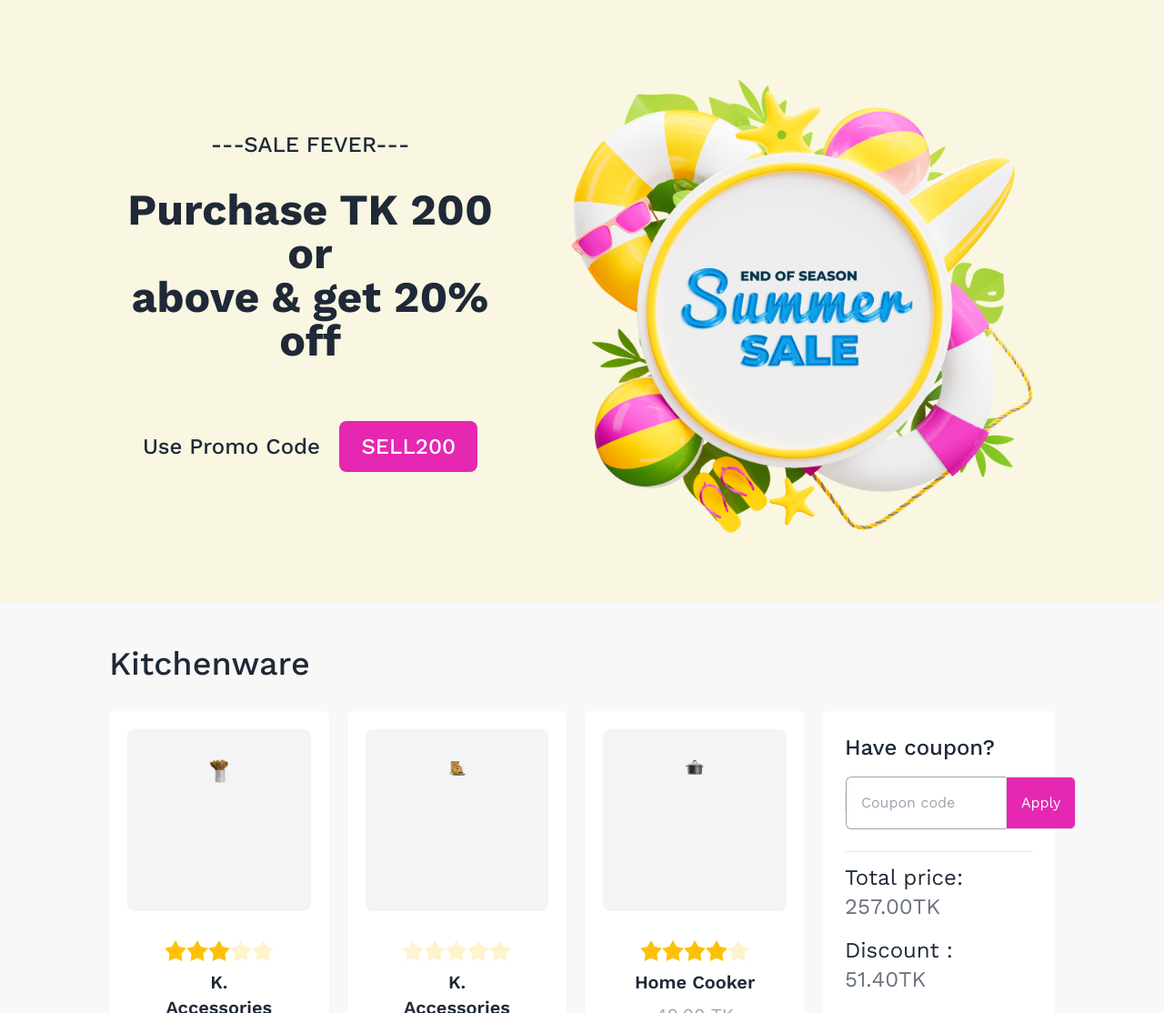
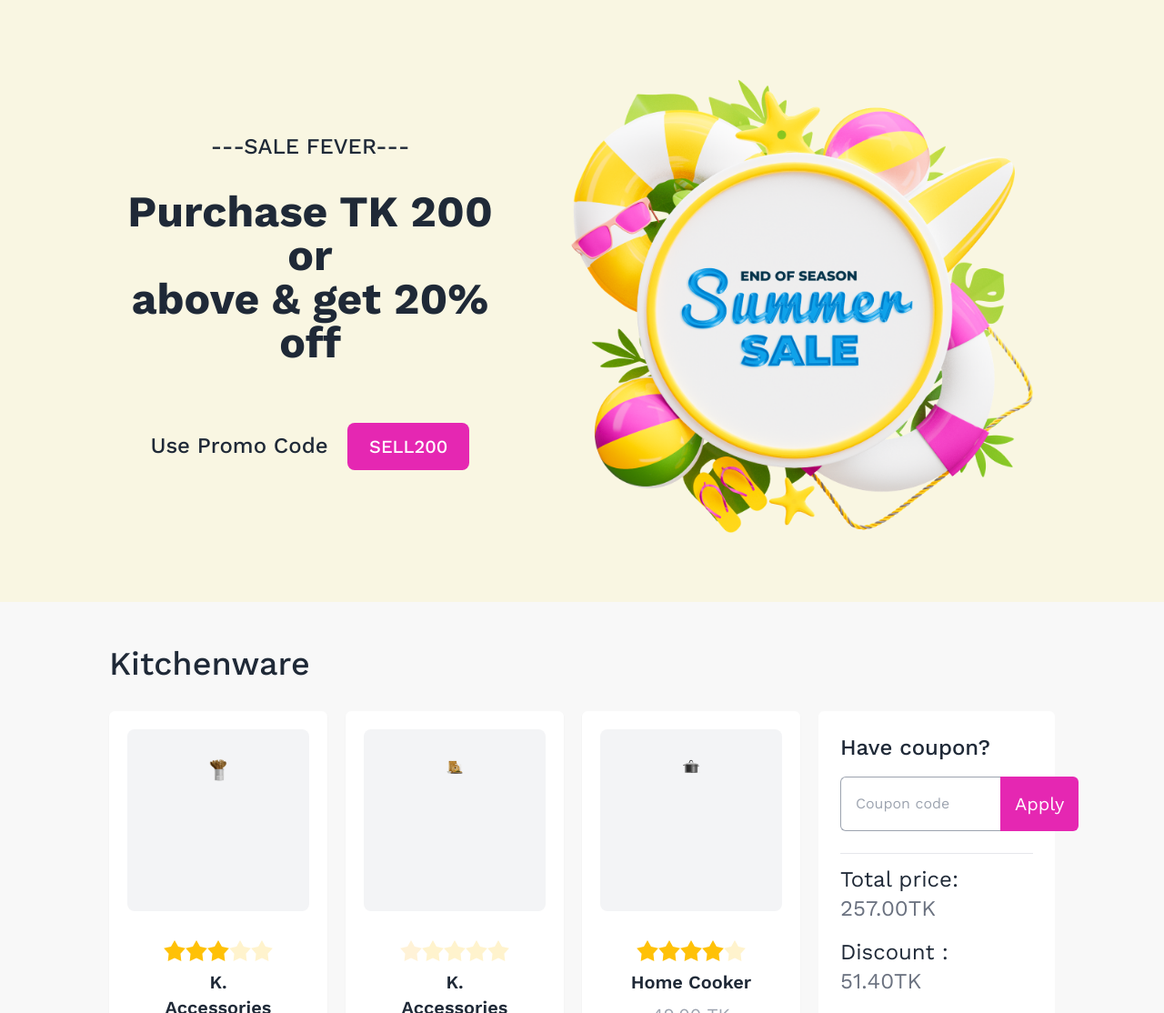
Before and after one commit to AsibHasanRiyad/summer-sale, a plain HTML site: page index.html in a window 1280 px wide. Shown: the top 1114 px of the page at 91% size. Drawn offline with nearby package versions, Linux system fonts and the light colour scheme.

Commit message:
respnsive fixed

```diff
--- a/index.html
+++ b/index.html
@@ -27,7 +27,7 @@
                     above & get 20% off
                 </h1>
                 <p class="inline text-md md:text-2xl font-medium mr-4">Use Promo Code</p>
-                <button class="bg-[#E527B2] text-md lg:text-2xl text-white font-medium px-6 py-3 mt-4 hover:bg-[#ee4bc2] rounded-lg">SELL200</button>
+                <button class="bg-[#E527B2] text-md lg:text-xl text-white font-medium px-6 py-3 mt-4 hover:bg-[#ee4bc2] rounded-lg">SELL200</button>
             </div>
             <div>
                 <img class="w-[607px]" src="images/Summer1.png" alt="">
@@ -193,12 +193,10 @@
             <div class="w-[100%] lg:w-[25%] ">
                 <div class="bg-white rounded-md p-6 text-center lg:text-start">
                     <h1 class="text-2xl font-medium mb-4">Have coupon?</h1>
-                    <div class=" rounded-md">
-                        <label class="lg:relative border " for="">
-                            <input class="p-4 rounded-l-md border-y border-l border-gray-400 w-44" type="text" placeholder="Coupon code">
-                            <button class="bg-[#E527B2] text-white p-4 lg:absolute rounded-r-md border ">Apply</button>
-                            </label>
-                    </div>
+                    <div class="btn-group">
+                        <input class="p-4 rounded-l-md border-y border-l border-gray-400 w-44" type="text" placeholder="Coupon code">
+                        <button class="bg-[#E527B2] p-4 rounded-r-md text-xl text-white">Apply</button>
+                      </div>
                                     <!-- calculation -->
                 <div class=" rounded-md mt-6  " >
                     <div>
```
